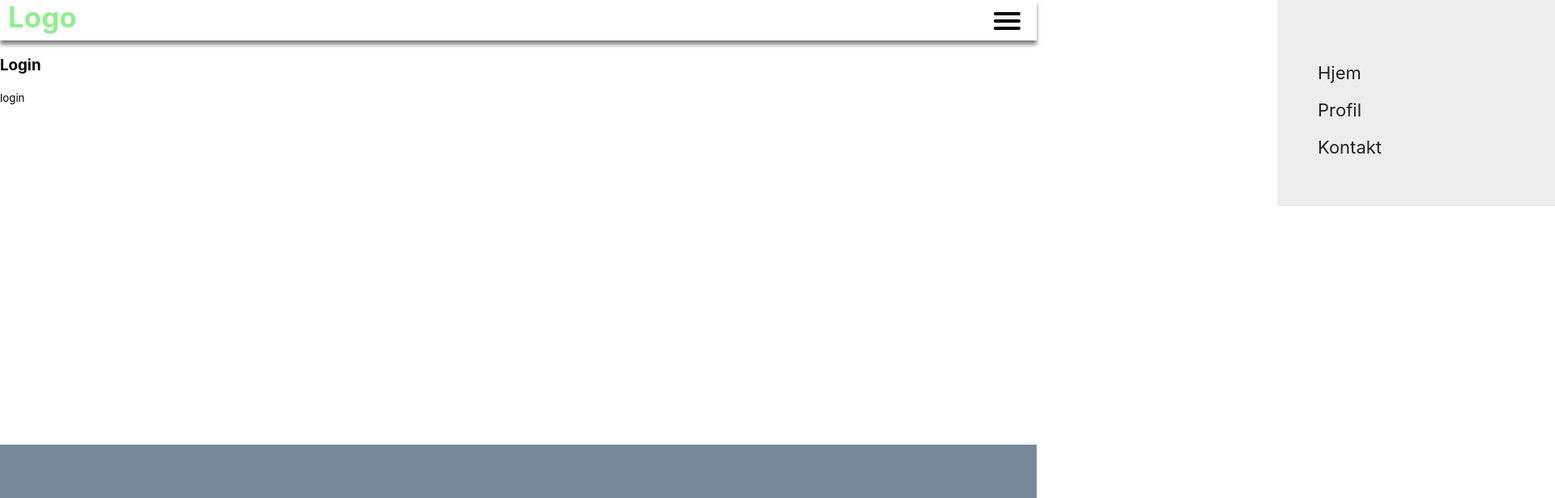
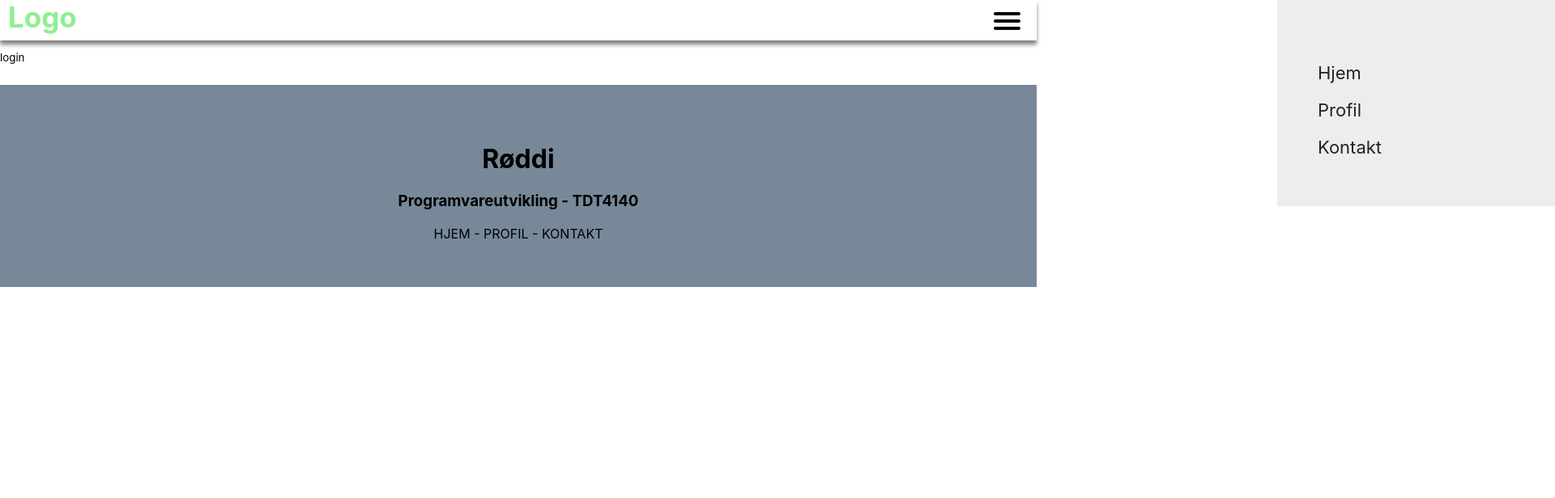
Before and after one commit to ingelinsu/roddi, a React (Create React App) app in the folder frontend/react-app/: page /login in a window 1280 px wide. Shown: the top 616 px of the page at 81% size, 1920 px wide, since content can reach past the window. Built offline with nearby package versions, Linux system fonts and the light colour scheme.

Commit message:
Små endringer i css og jsx for footer og navbar

```diff
--- a/frontend/react-app/src/components/Footer.css
+++ b/frontend/react-app/src/components/Footer.css
@@ -2,8 +2,7 @@
     height: 200px;
     width: 100%;
     padding-top: 50px;
+    margin-top: 25px;
     background-color: lightslategray;
-    position: absolute;
-    bottom: 0;
     text-align: center;
 }
--- a/frontend/react-app/src/components/Navbar.css
+++ b/frontend/react-app/src/components/Navbar.css
@@ -1,6 +1,8 @@
-.navigation {
+nav {
     width: 100%;
     height: 50px;
+    position: fixed;
+    top: 0;
     background-color: white;
     box-shadow: 0 5px 5px grey;
 }
@@ -60,7 +62,7 @@
 }
 
 /*
- * Just a quick hamburger
+ * Hamburger css
  */
 .menuToggle span
 {
@@ -103,27 +105,17 @@
   background: #232323;
 }
 
-/*
- * But let's hide the middle one.
- */
 .menuToggle input:checked ~ span:nth-last-child(3)
 {
   opacity: 0;
   transform: rotate(0deg) scale(0.2, 0.2);
 }
 
-/*
- * Ohyeah and the last one should go the other direction
- */
 .menuToggle input:checked ~ span:nth-last-child(2)
 {
   transform: rotate(-45deg) translate(0, -1px);
 }
 
-/*
- * Make this absolute positioned
- * at the top left of the screen
- */
 .menu
 {
   position: absolute;
@@ -149,9 +141,6 @@
   font-size: 22px;
 }
 
-/*
- * And let's slide it in from the left
- */
 .menuToggle input:checked ~ ul
 {
   transform: translate(-70%, 0);
--- a/frontend/react-app/src/components/Navbar.js
+++ b/frontend/react-app/src/components/Navbar.js
@@ -4,7 +4,7 @@ import './Navbar.css'
 
 const Navbar = () => {
     return (
-    <nav role="navigation" className="navigation">
+    <nav role="navigation">
         <div className="logo">Logo</div>
         <div className="menuToggle">
             <input type="checkbox" />
```
